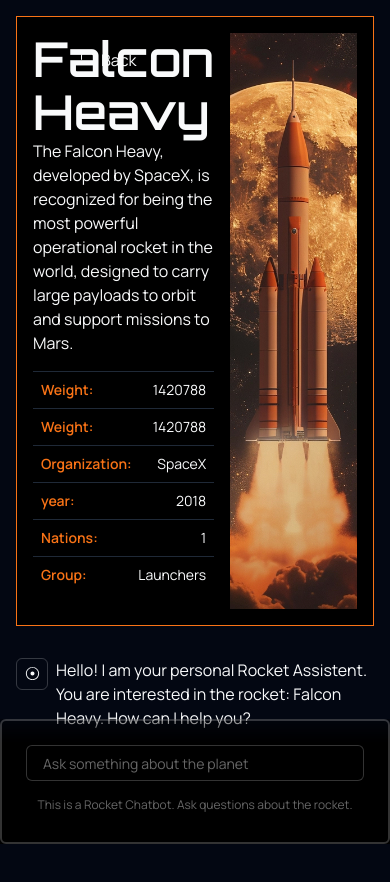
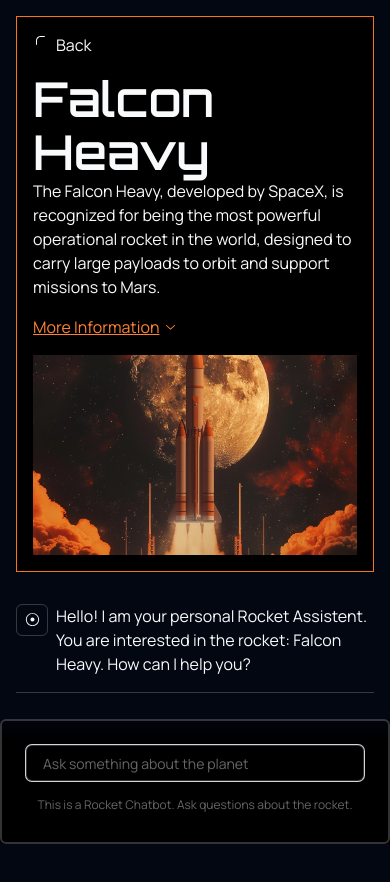
Before and after one commit to amelie-schlueter/rocket_quartett_ai, a Next.js app: page /1 in a window 390 px wide. Shown: the top 882 px of the page. After the commit the page ends 844 px from the top, so only its background shows below. Built offline with nearby package versions, Linux system fonts and the light colour scheme.

Commit message:
Add: Reponsiveness

```diff
--- a/package.json
+++ b/package.json
@@ -9,6 +9,7 @@
     "lint": "next lint"
   },
   "dependencies": {
+    "@radix-ui/react-collapsible": "^1.0.3",
     "@radix-ui/react-dialog": "^1.0.5",
     "@radix-ui/react-icons": "^1.3.0",
     "@radix-ui/react-menubar": "^1.0.4",
--- a/src/app/page.tsx
+++ b/src/app/page.tsx
@@ -12,7 +12,7 @@ const Page = () => {
 
     return (
         <div>
-            <header className="header w-full flex justify-between items-center mb-16">
+            <header className="header w-full flex flex-col md:flex-row justify-between items-center mb-16">
                 <div>
                     <h1 className="">Rocket-Quartett</h1>
                     <p>
--- /dev/null
+++ b/src/components/Cards/MoreInformation.tsx
@@ -0,0 +1,18 @@
+import { Rocket } from '@/lib/types'
+import React from 'react'
+import ChatHeaderItem from '../Chat/ChatHeaderItem'
+
+const MoreInformation = ({ data }: { data: Rocket }) => {
+    return (
+        <div className=" py-4  md:grid-cols-2 md:gap-x-4 text-sm hidden md:grid">
+            <ChatHeaderItem value={data.weight} label={'Weight'} />
+            <ChatHeaderItem value={data.weight} label={'Weight'} />
+            <ChatHeaderItem value={data.lead_organization} label={'Org.'} />
+            <ChatHeaderItem value={data.year_built} label={'year'} />
+            <ChatHeaderItem value={data.involved_nations} label={'Nations'} />
+            <ChatHeaderItem value={data.group} label={'Group'} />
+        </div>
+    )
+}
+
+export default MoreInformation
--- /dev/null
+++ b/src/components/Cards/MoreInformationCollapsable.tsx
@@ -0,0 +1,41 @@
+'use client'
+import React from 'react'
+import {
+    Collapsible,
+    CollapsibleContent,
+    CollapsibleTrigger,
+} from '@/components/ui/collapsible'
+import ChatHeaderItem from '../Chat/ChatHeaderItem'
+import { Rocket } from '@/lib/types'
+import { ChevronDownIcon } from '@radix-ui/react-icons'
+
+const MoreInformationCollapsable = ({ data }: { data: Rocket }) => {
+    return (
+        <Collapsible className="block md:hidden">
+            <CollapsibleTrigger className="flex items-center gap-1 text-accent mt-4 underline">
+                More Information
+                <span>
+                    <ChevronDownIcon />{' '}
+                </span>
+            </CollapsibleTrigger>
+            <CollapsibleContent>
+                <div className=" py-4 grid md:grid-cols-2 md:gap-x-4 text-sm">
+                    <ChatHeaderItem value={data.weight} label={'Weight'} />
+                    <ChatHeaderItem value={data.weight} label={'Weight'} />
+                    <ChatHeaderItem
+                        value={data.lead_organization}
+                        label={'Organization'}
+                    />
+                    <ChatHeaderItem value={data.year_built} label={'year'} />
+                    <ChatHeaderItem
+                        value={data.involved_nations}
+                        label={'Nations'}
+                    />
+                    <ChatHeaderItem value={data.group} label={'Group'} />
+                </div>
+            </CollapsibleContent>
+        </Collapsible>
+    )
+}
+
+export default MoreInformationCollapsable
--- a/src/components/Chat/Back.tsx
+++ b/src/components/Chat/Back.tsx
@@ -8,7 +8,7 @@ const Back = () => {
     const router = useRouter()
     return (
         <div
-            className="fixed left-[20vw] top-12 flex items-start gap-2 cursor-pointer"
+            className="sticky md:fixed md:left-[2vw] xl:left-[20vw] md:top-12 top-4 flex items-start gap-2 cursor-pointer"
             onClick={() => router.back()}
         >
             <CornerTopLeftIcon strokeWidth="1.5" /> <p className="">Back</p>
--- a/src/components/Chat/Chat.tsx
+++ b/src/components/Chat/Chat.tsx
@@ -4,8 +4,15 @@ import { Rocket } from '@/lib/types'
 import { RadiobuttonIcon, RocketIcon } from '@radix-ui/react-icons'
 import { useChat } from 'ai/react'
 import { Input } from '../ui/input'
+import { useEffect, useRef } from 'react'
 
 export default function Chat({ data }: { data: Rocket }) {
+    const inputRef = useRef<HTMLInputElement>(null) // Step 2
+    useEffect(() => {
+        // Step 3
+        inputRef.current?.focus()
+    }, [])
+
     const { messages, input, handleInputChange, handleSubmit, metadata } =
         useChat({
             initialMessages: [
@@ -50,6 +57,7 @@ export default function Chat({ data }: { data: Rocket }) {
                 >
                     <Input
                         value={input}
+                        ref={inputRef} // Step 4
                         onChange={handleInputChange}
                         className="px-4 py-2 bg-black border-white/20 border-[1px] rounded-md w-full max-w-md mx-auto text-white placeholder:text-white/40"
                         placeholder="Ask something about the planet"
--- a/src/components/Chat/ChatHeader.tsx
+++ b/src/components/Chat/ChatHeader.tsx
@@ -1,37 +1,34 @@
+'use client'
 import { Rocket } from '@/lib/types'
+
 import Image from 'next/image'
 import React from 'react'
 import Back from './Back'
 import ChatHeaderItem from './ChatHeaderItem'
+import {
+    Collapsible,
+    CollapsibleContent,
+    CollapsibleTrigger,
+} from '@/components/ui/collapsible'
+import MoreInformation from '../Cards/MoreInformation'
+import MoreInformationCollapsable from '../Cards/MoreInformationCollapsable'
 
 const ChatHeader = ({ data }: { data: Rocket }) => {
     return (
-        <header className="p-4 border-[1px] gap-4 grid grid-cols-[1fr,0.7fr] border-orange-500 sticky bg-black top-0">
+        <header className="p-4 border-[1px] gap-4 grid grid-cols-1 md:grid-cols-[1fr,1fr] border-orange-500 sticky bg-black top-0">
             <Back />
-            <div>
+            <div className="w-full">
                 <h1 className="">{data.name}</h1>
                 <p>{data.information}</p>
-                <div className=" py-4 grid md:grid-cols-2 md:gap-x-4 text-sm">
-                    <ChatHeaderItem value={data.weight} label={'Weight'} />
-                    <ChatHeaderItem value={data.weight} label={'Weight'} />
-                    <ChatHeaderItem
-                        value={data.lead_organization}
-                        label={'Organization'}
-                    />
-                    <ChatHeaderItem value={data.year_built} label={'year'} />
-                    <ChatHeaderItem
-                        value={data.involved_nations}
-                        label={'Nations'}
-                    />
-                    <ChatHeaderItem value={data.group} label={'Group'} />
-                </div>
+                <MoreInformationCollapsable data={data} />
+                <MoreInformation data={data} />
             </div>
-            <div>
+            <div className="w-full h-full max-h-[200px] md:max-h-full">
                 <Image
                     src={`/${data.image}`}
                     height={1000}
                     width={1000}
-                    className="w-full h-full object-cover"
+                    className="w-full h-full  object-cover"
                     alt="image"
                 />{' '}
             </div>
--- a/src/components/Layout/Navbar.tsx
+++ b/src/components/Layout/Navbar.tsx
@@ -5,7 +5,7 @@ import { Sort } from './Sort'
 
 const Navbar = () => {
     return (
-        <div>
+        <div className="mt-4 md:mt-0 flex flex-row gap-2 md:flex-col lg:flex-row">
             <Filter />
             <Sort />
         </div>
--- /dev/null
+++ b/src/components/ui/collapsible.tsx
@@ -0,0 +1,11 @@
+"use client"
+
+import * as CollapsiblePrimitive from "@radix-ui/react-collapsible"
+
+const Collapsible = CollapsiblePrimitive.Root
+
+const CollapsibleTrigger = CollapsiblePrimitive.CollapsibleTrigger
+
+const CollapsibleContent = CollapsiblePrimitive.CollapsibleContent
+
+export { Collapsible, CollapsibleTrigger, CollapsibleContent }
```
Also changed, not shown: 1 other file (tests, documents, lock files or other folders).
